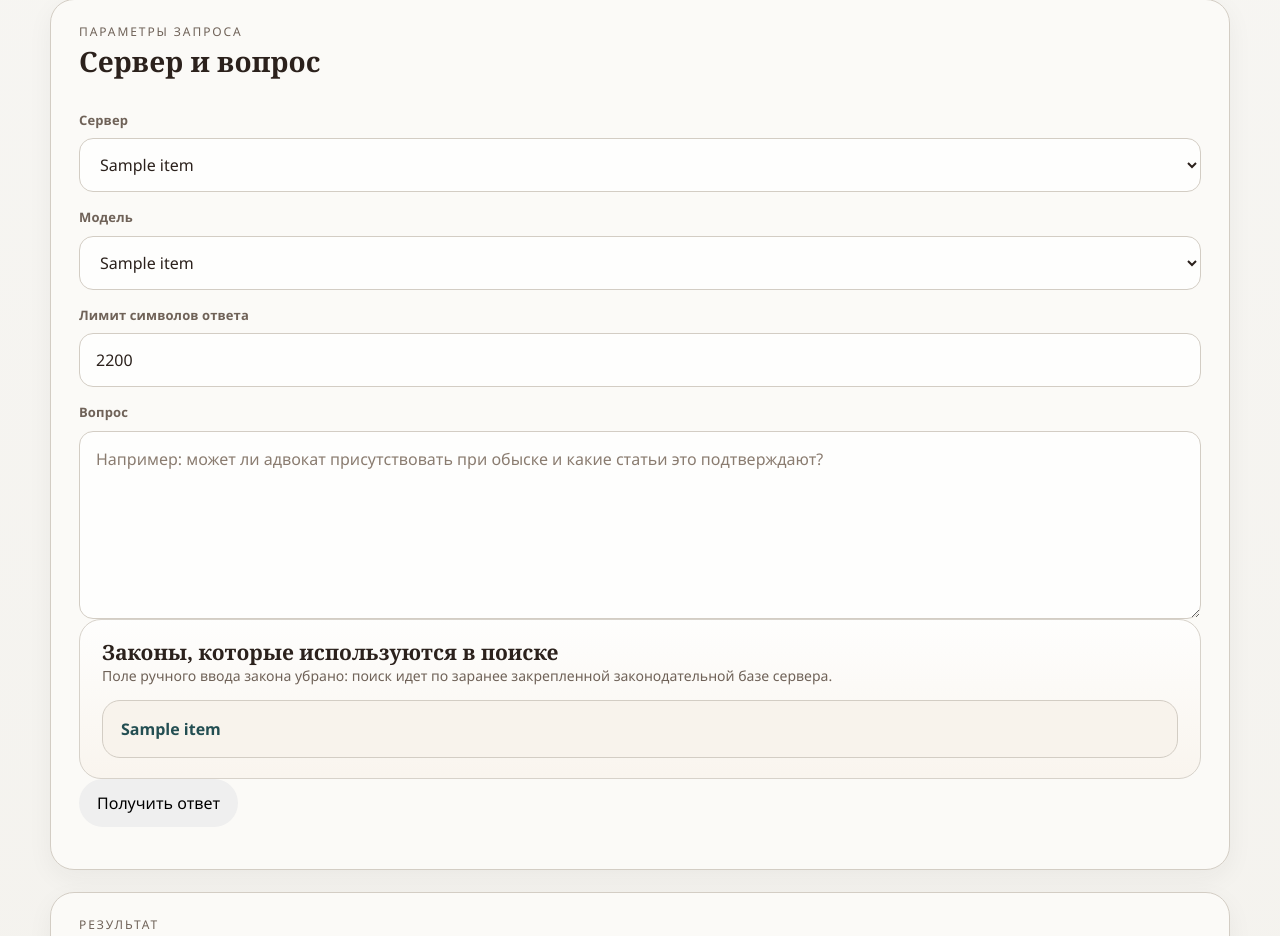
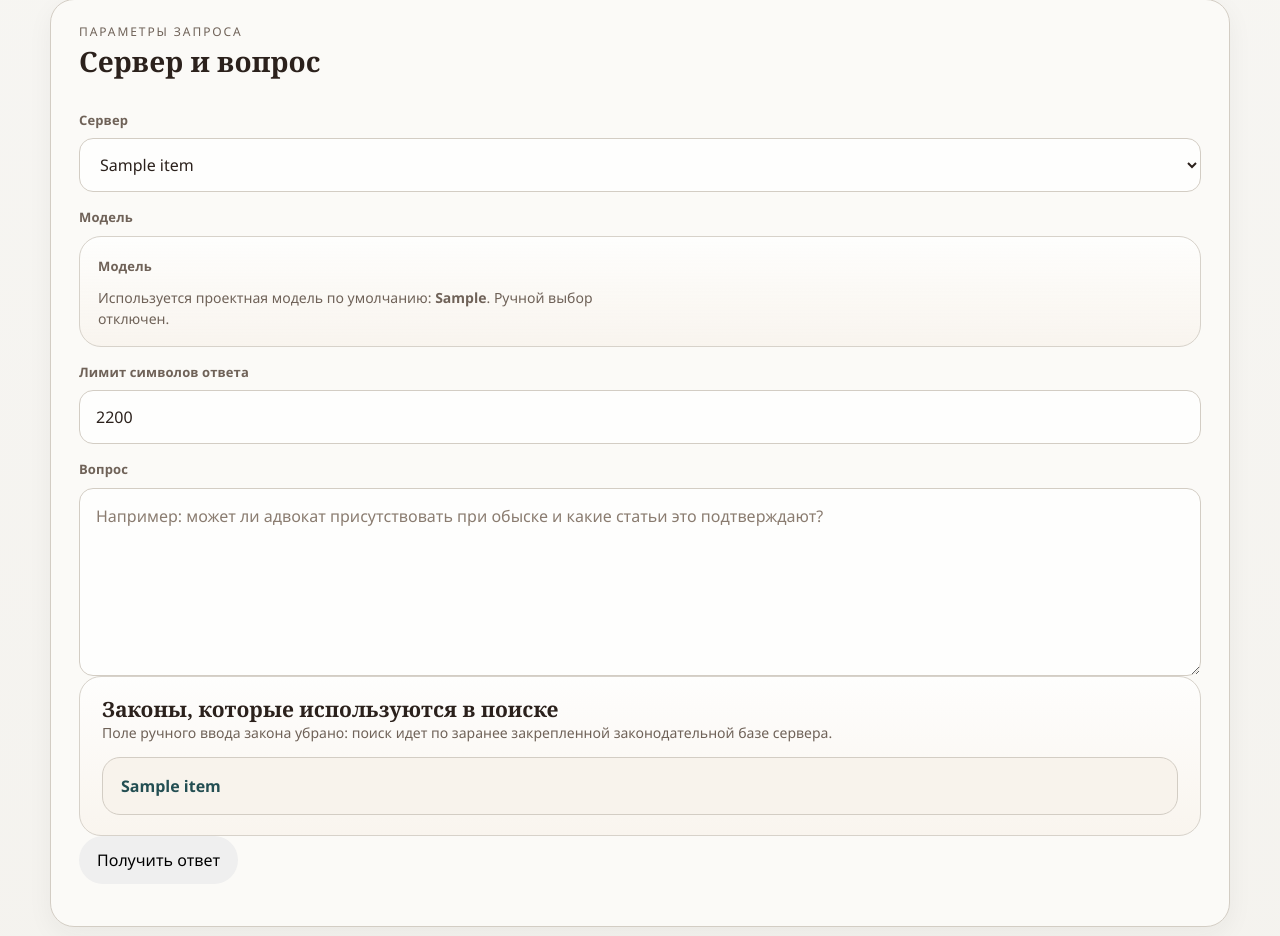
Before and after one commit to 12hsrate-hub/lawyer5rp, a FastAPI app: template web/ogp_web/templates/law_qa_test.html in a window 1280 px wide. Shown: the part 312-1248 px from the top of the page. Run offline with FastAPI, Linux system fonts and the light colour scheme; the template is opened without the code that fills it: most values are stand-ins (such as "Sample title", 1, 10 or a date in 2020); parts of the project's set-up code (start-up, migrations or seed data) failed here and were passed over.

Commit message:
ai: switch default text model to mini and lock law QA model

```diff
--- a/shared/ogp_ai_config.py
+++ b/shared/ogp_ai_config.py
@@ -93,8 +93,8 @@ def get_runtime_exam_scoring_prompt_mode() -> str:
 def load_openai_config() -> OpenAIConfig:
     proxy_only = _read_bool_env("OPENAI_PROXY_ONLY", False)
     return OpenAIConfig(
-        text_model=os.getenv("OPENAI_TEXT_MODEL", "gpt-5.4").strip() or "gpt-5.4",
-        ocr_model=os.getenv("OPENAI_OCR_MODEL", "gpt-5-mini").strip() or "gpt-5-mini",
+        text_model=os.getenv("OPENAI_TEXT_MODEL", "gpt-5.4-mini").strip() or "gpt-5.4-mini",
+        ocr_model=os.getenv("OPENAI_OCR_MODEL", "gpt-5.4-nano").strip() or "gpt-5.4-nano",
         exam_scoring_model=os.getenv("OPENAI_EXAM_SCORING_MODEL", "gpt-5-mini").strip() or "gpt-5-mini",
         exam_scoring_prompt_mode=_resolve_exam_scoring_prompt_mode(os.getenv("OPENAI_EXAM_SCORING_PROMPT_MODE", "")),
         timeout_seconds=float(os.getenv("OPENAI_TIMEOUT_SECONDS", "120").strip() or "120"),
--- a/web/ogp_web/routes/complaint.py
+++ b/web/ogp_web/routes/complaint.py
@@ -28,6 +28,7 @@ from ogp_web.services.ai_service import (
     build_law_qa_metrics_meta,
     build_suggest_metrics_meta,
     extract_principal_scan,
+    get_default_law_qa_model,
     normalize_ai_feedback_issues,
     suggest_text_details,
 )
@@ -325,7 +326,7 @@ async def law_qa_test(
 ) -> LawQaResponse:
     _ensure_law_qa_permission(store, user)
     effective_server_code = payload.server_code or user.server_code or store.get_server_code(user.username)
-    payload = payload.model_copy(update={"server_code": effective_server_code})
+    payload = payload.model_copy(update={"server_code": effective_server_code, "model": get_default_law_qa_model()})
     result = await run_in_threadpool(answer_law_question_details, payload)
     metrics_store.log_event(
         event_type="ai_law_qa_test",
@@ -336,7 +337,7 @@ async def law_qa_test(
         resource_units=len(payload.question or "") + len(result.text),
         meta={
             "server_code": effective_server_code,
-            "model": payload.model,
+            "model": get_default_law_qa_model(),
             "indexed_documents": result.indexed_documents,
             "used_sources_count": len(result.used_sources),
             "retrieval_confidence": result.retrieval_confidence,
--- a/web/ogp_web/routes/pages.py
+++ b/web/ogp_web/routes/pages.py
@@ -7,7 +7,7 @@ from fastapi.responses import HTMLResponse, RedirectResponse
 
 from ogp_web.dependencies import get_exam_answers_store, get_user_store
 from ogp_web.server_config import PermissionSet, ServerConfig, build_permission_set, get_server_config, list_server_configs
-from ogp_web.services.ai_service import get_default_law_qa_model, get_law_qa_model_choices
+from ogp_web.services.ai_service import get_default_law_qa_model
 from ogp_web.services.auth_service import AuthError, AuthUser, get_current_user, require_user
 from ogp_web.storage.exam_answers_store import ExamAnswersStore
 from ogp_web.storage.user_store import UserStore
@@ -251,7 +251,6 @@ async def law_qa_test_page(
                 if item.law_qa_sources or item.law_qa_bundle_path
             ],
             law_qa_sources=list(server_config.law_qa_sources),
-            law_qa_models=list(get_law_qa_model_choices()),
             law_qa_default_model=get_default_law_qa_model(),
         ),
     )
--- a/web/ogp_web/services/ai_service.py
+++ b/web/ogp_web/services/ai_service.py
@@ -358,11 +358,11 @@ def get_law_qa_model_choices() -> tuple[str, ...]:
         values = tuple(dict.fromkeys(part.strip() for part in raw.split(",") if part.strip()))
         if values:
             return values
-    return ("gpt-5.4", "gpt-5-mini", "gpt-4.1-mini")
+    return ("gpt-5.4-mini",)
 
 
 def get_default_law_qa_model() -> str:
-    configured = os.getenv("OPENAI_TEXT_MODEL", "gpt-5.4").strip() or "gpt-5.4"
+    configured = os.getenv("OPENAI_TEXT_MODEL", "gpt-5.4-mini").strip() or "gpt-5.4-mini"
     choices = get_law_qa_model_choices()
     if configured in choices:
         return configured
@@ -370,6 +370,8 @@ def get_default_law_qa_model() -> str:
 
 
 def resolve_law_qa_model(requested_model: str) -> str:
+    _ = requested_model
+    return get_default_law_qa_model()
     normalized = str(requested_model or "").strip()
     if not normalized:
         return get_default_law_qa_model()
--- a/web/ogp_web/static/pages/law_qa_test.js
+++ b/web/ogp_web/static/pages/law_qa_test.js
@@ -97,7 +97,6 @@ form?.addEventListener("submit", async (event) => {
   try {
     const payload = {
       server_code: document.getElementById("law-server-code")?.value?.trim() || "",
-      model: document.getElementById("law-model")?.value?.trim() || "",
       question: document.getElementById("law-question")?.value?.trim() || "",
       max_answer_chars: Number(document.getElementById("max-answer-chars")?.value || 2200),
     };
--- a/web/ogp_web/templates/law_qa_test.html
+++ b/web/ogp_web/templates/law_qa_test.html
@@ -26,22 +26,21 @@
           </div>
         </div>
         <div class="legal-field-grid">
-          <label class="legal-field">
+          <div class="legal-field">
             <span class="legal-field__label">Сервер</span>
             <select id="law-server-code">
               {% for item in law_qa_servers %}
               <option value="{{ item.code }}"{% if item.code == server_code %} selected{% endif %}>{{ item.name }}</option>
               {% endfor %}
             </select>
-          </label>
-          <label class="legal-field">
+          </div>
+          <div class="legal-field">
             <span class="legal-field__label">Модель</span>
-            <select id="law-model">
-              {% for item in law_qa_models %}
-              <option value="{{ item }}"{% if item == law_qa_default_model %} selected{% endif %}>{{ item }}</option>
-              {% endfor %}
-            </select>
-          </label>
+            <div class="legal-subcard legal-subcard--compact">
+              <div class="legal-field__label">Модель</div>
+              <p class="legal-section__description">Используется проектная модель по умолчанию: <strong>{{ law_qa_default_model }}</strong>. Ручной выбор отключен.</p>
+            </div>
+          </div>
           {{ ui.field_text("max-answer-chars", "Лимит символов ответа", "2200", "2200", "", "number", "min='600' max='5000' step='100'") }}
           <label class="legal-field legal-field--full">
             <span class="legal-field__label">Вопрос</span>
```
Also changed, not shown: tests/test_web_api.py (+3 -1 lines), tests/test_web_services.py (+4 -6 lines).
